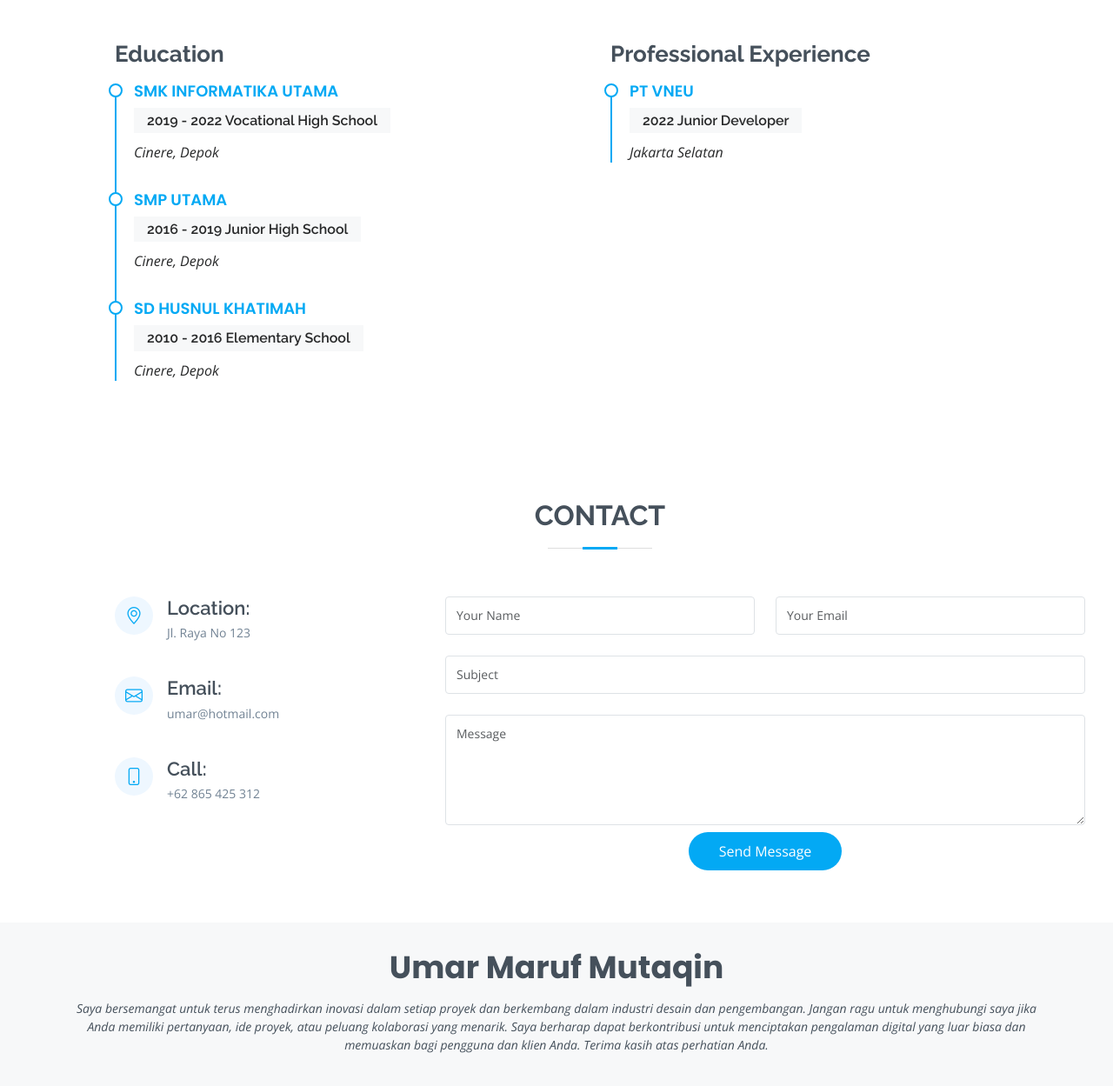
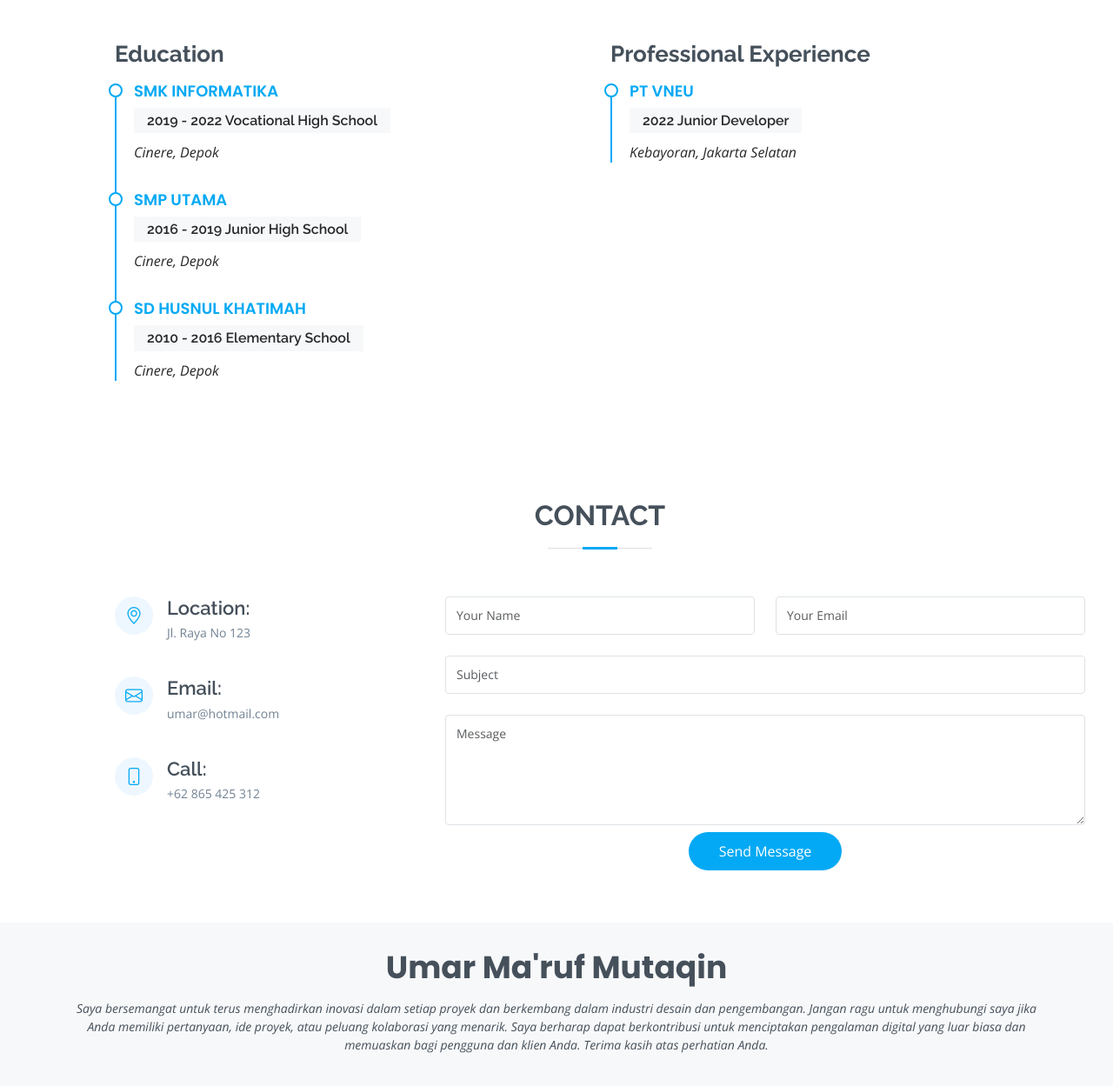
Before and after one commit to takahashiumaru/UTS-Web-Sem-3, a plain HTML site: page index.html in a window 1280 px wide. Shown: the part 2026-3275 px from the top of the page at 87% size. Drawn offline with nearby package versions, Linux system fonts and the light colour scheme.

Commit message:
Update index.html

```diff
--- a/index.html
+++ b/index.html
@@ -124,7 +124,7 @@
           <div class="col-lg-6">
             <h3 class="resume-title">Education</h3>
             <div class="resume-item">
-              <h4>SMK INFORMATIKA UTAMA</h4>
+              <h4>SMK INFORMATIKA</h4>
               <h5>2019 - 2022 Vocational High School</h5>
               <p><em>Cinere, Depok</em></p>
             </div>
@@ -144,7 +144,7 @@
             <div class="resume-item">
               <h4>PT Vneu</h4>
               <h5>2022 Junior Developer</h5>
-              <p><em>Jakarta Selatan</em></p>
+              <p><em>Kebayoran, Jakarta Selatan</em></p>
             </div>
           </div>
         </div>
@@ -217,7 +217,7 @@
 
   <footer id="footer">
     <div class="container">
-      <h3>Umar Maruf Mutaqin</h3>
+      <h3>Umar Ma'ruf Mutaqin</h3>
       <p>Saya bersemangat untuk terus menghadirkan inovasi dalam setiap proyek dan berkembang dalam industri desain dan
         pengembangan. Jangan ragu untuk menghubungi saya jika Anda memiliki pertanyaan, ide proyek, atau peluang
         kolaborasi yang menarik. Saya berharap dapat berkontribusi untuk menciptakan pengalaman digital yang luar biasa
```
